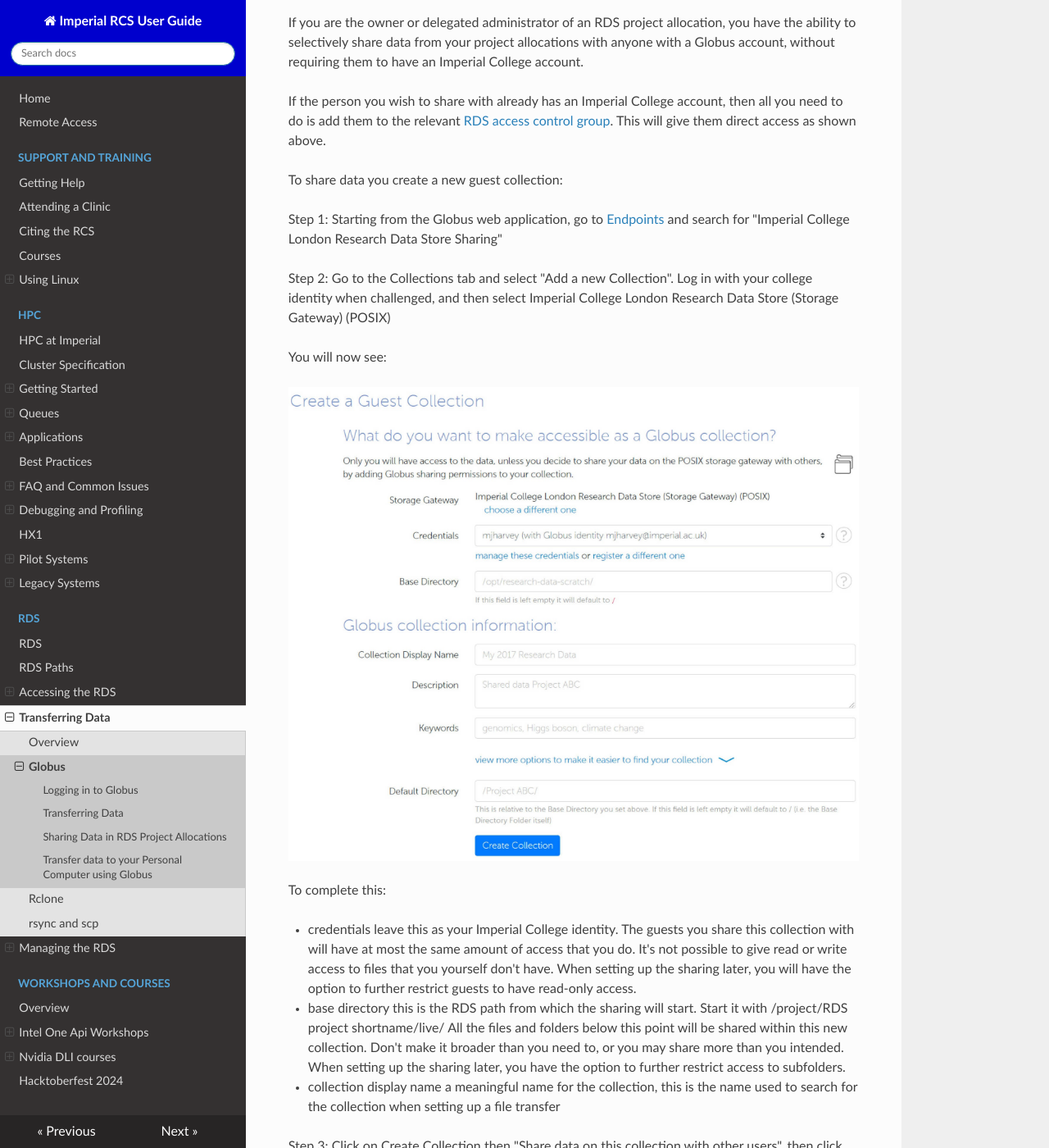
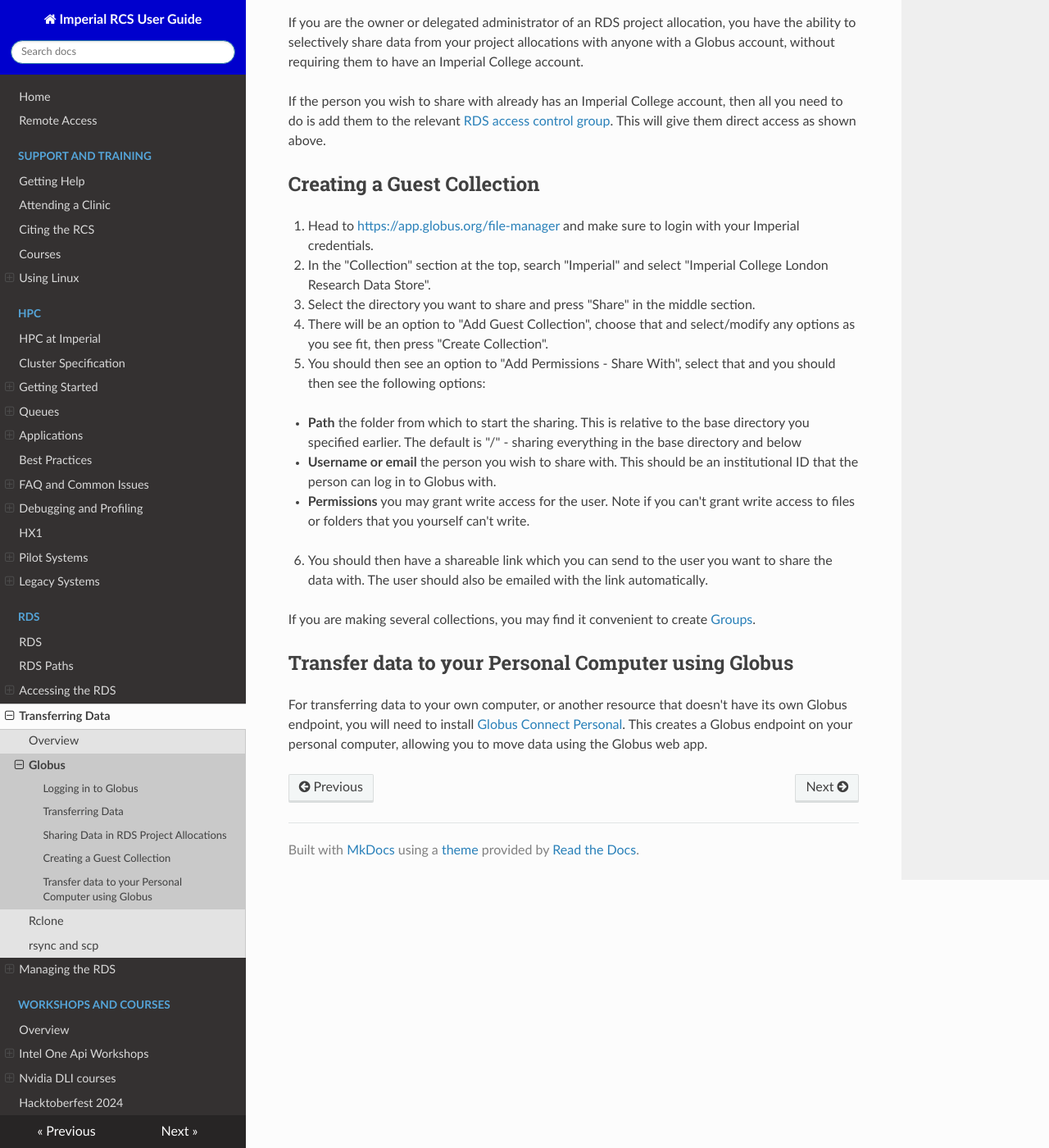
Before and after one commit to ImperialCollegeLondon/icl-rcs-user-guide, an MkDocs documentation site: the page built from docs/rds/transferringdata/globus.md, in a window 1280 px wide and 1400 px high, scrolled down 3069 px. Shown: the whole window at 82% size. Built offline with MkDocs 1.6.1, drawn with Linux system fonts in a browser that asks for light colours; nearby versions of some CDN libraries; some of the changed text lies outside the part shown.

Commit message:
update globus creating a guest collection section as it was outdated

```diff
--- a/docs/rds/transferringdata/globus.md
+++ b/docs/rds/transferringdata/globus.md
@@ -50,33 +50,21 @@ If you are the owner or delegated administrator of an RDS project allocation, yo
 
 If the person you wish to share with already has an Imperial College account, then all you need to do is add them to the relevant [RDS access control group](https://selfservice.rcs.imperial.ac.uk/groups/manage/rds/). This will give them direct access as shown above.
 
-To share data you create a new guest collection:
+## Creating a Guest Collection
 
-Step 1: Starting from the Globus web application, go to [Endpoints](https://app.globus.org/endpoints) and search for "Imperial College London Research Data Store Sharing"
+1. Head to [https://app.globus.org/file-manager](https://app.globus.org/file-manager) and make sure to login with your Imperial credentials.
+1. In the "Collection" section at the top, search "Imperial" and select "Imperial College London Research Data Store".
+1. Select the directory you want to share and press "Share" in the middle section.
+1. There will be an option to "Add Guest Collection", choose that and select/modify any options as you see fit, then press "Create Collection".
+1. You should then see an option to "Add Permissions - Share With", select that and you should then see the following options:
 
-Step 2: Go to the Collections tab and select "Add a new Collection". Log in with your college identity when challenged, and then select  Imperial College London Research Data Store (Storage Gateway) (POSIX)
+* **Path** the folder from which to start the sharing. This is relative to the base directory you specified earlier. The default is "/" - sharing everything in the base directory and below
+* **Username or email** the person you wish to share with. This should be an institutional ID that the person can log in to Globus with.
+* **Permissions** you may grant write access for the user. Note if you can't grant write access to files or folders that you yourself can't write.
 
-You will now see:
+6. You should then have a shareable link which you can send to the user you want to share the data with. The user should also be emailed with the link automatically.
 
-![Globus sharing data](./img/globus-sharing-data.jpg)
-
-To complete this:
-
-* credentials leave this as your Imperial College identity. The guests you share this collection with will have at most the same amount of access that you do. It's not possible to give read or write access to files that you yourself don't have. When setting up the sharing later, you will have the option to further restrict guests to have read-only access.
-* base directory this is the RDS path from which the sharing will start. Start it with /project/RDS project shortname/live/   All the files and folders below this point will be shared within this new collection. Don't make it broader than you need to, or you may share more than you intended. When setting up the sharing later, you have the option to further restrict access to subfolders.
-* collection display name  a meaningful name for the collection, this is the name used to search for the collection when setting up a file transfer
-
-Step 3: Click on Create Collection then "Share data on this collection with other users", then click on "Add Permissions - Share With". To complete this:
-
-* **path** the folder from which to start the sharing. This is relative to the base directory you specified earlier. The default is "/" - sharing everything in the base directory and below
-* **username or email** the person you wish to share with. This should be an institutional ID that the person can log in to Globus with.
-* **permissions** you may grant write access for the user. Note if you can't grant write access to files or folders that you yourself can't write.
-
-Step 4: Click "**Add Permission**" to activate the sharing
-
-Step 5: Repeat as necessary. You can return to the sharing configuration at any time finding your collection under [Endpoints](https://app.globus.org/endpoints), "Administered by You". Click the ">" and then select the "Sharing" tab.
-
-Step 6: If you are making several collections, you may find it convenient to create [Groups](https://app.globus.org/groups).
+If you are making several collections, you may find it convenient to create [Groups](https://app.globus.org/groups).
 
 ## Transfer data to your Personal Computer using Globus
 For transferring data to your own computer, or another resource that doesn't have its own Globus endpoint, you will need to install [Globus Connect Personal](https://www.globus.org/globus-connect-personal). This creates a Globus endpoint on your personal computer, allowing you to move data using the Globus web app.
```
